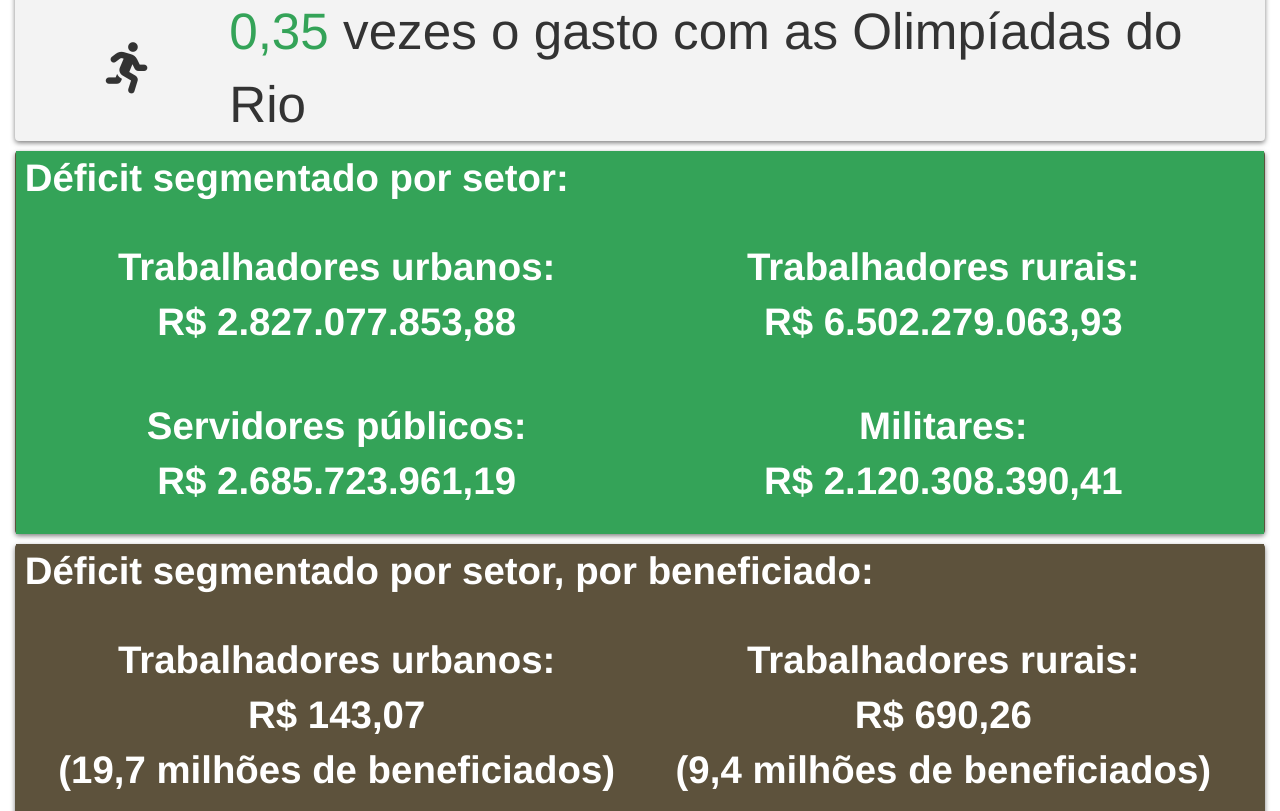
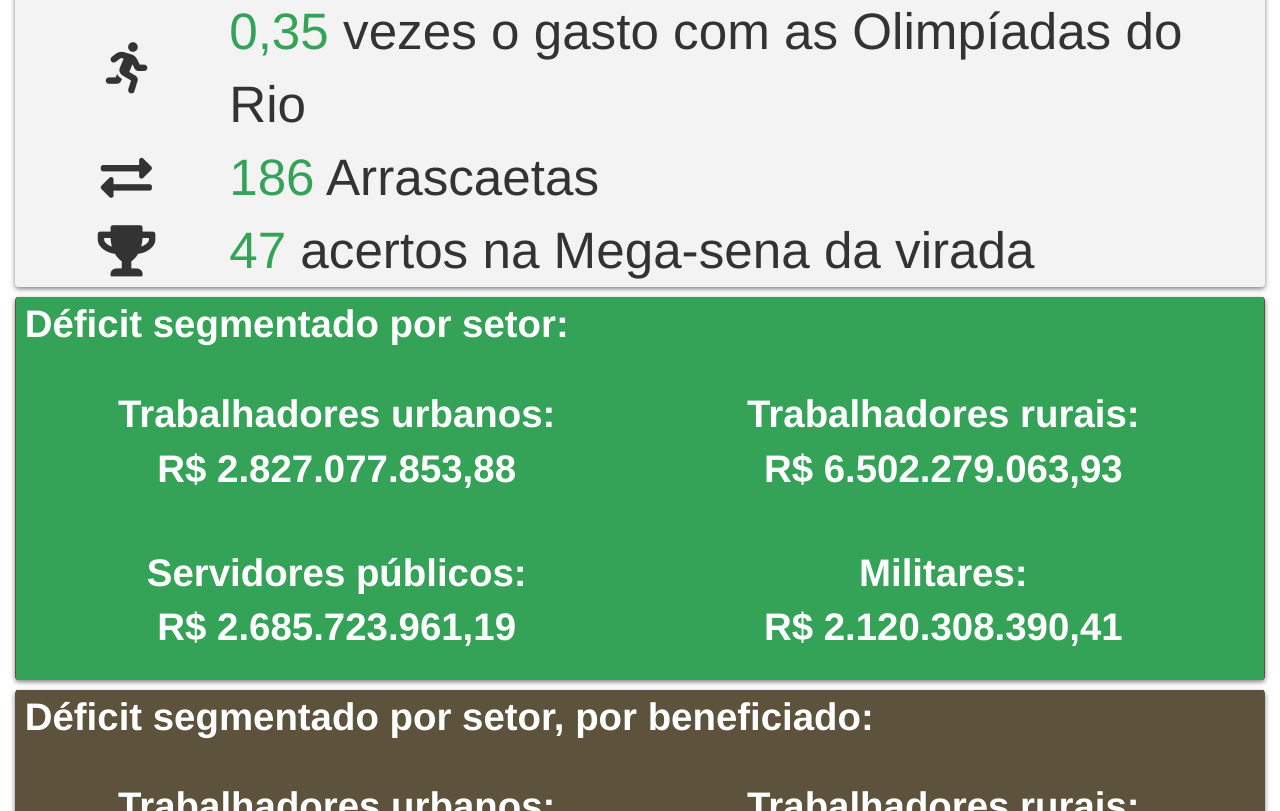
Before and after one commit to danielbm/danielbm.github.io, a plain HTML site: page index.html in a window 1280 px wide. Shown: the part 1829-2640 px from the top of the page. Drawn offline with nearby package versions, Linux system fonts and the light colour scheme; a script that the page names is missing.

Commit message:
Update index.html

```diff
--- a/index.html
+++ b/index.html
@@ -78,6 +78,8 @@
                 document.getElementById('metro').innerHTML = formatMoney((cur_deficit/1000000000).toFixed(2),0);
                 document.getElementById('copa').innerHTML = formatMoney((cur_deficit/25500000000).toFixed(2));
                 document.getElementById('olimpiadas').innerHTML = formatMoney((cur_deficit/40000000000).toFixed(2));
+                document.getElementById('arrascaeta').innerHTML = formatMoney((cur_deficit/76000000).toFixed(2),0);
+                document.getElementById('megasena').innerHTML = formatMoney((cur_deficit/302500000).toFixed(2),0);
 
                 var t = setTimeout(startTime, 1000);
             }
@@ -280,6 +282,18 @@
                                         <span id="olimpiadas"></span> vezes o gasto com as Olimpíadas do Rio
                                     </div>
                                 </div>
+                                <div class="equip-item">
+                                    <i class="fas fa-exchange-alt"></i>
+                                    <div class="equip-text">
+                                        <span id="arrascaeta"></span> Arrascaetas
+                                    </div>
+                                </div>
+                                <div class="equip-item">
+                                    <i class="fas fa-trophy"></i>
+                                    <div class="equip-text">
+                                        <span id="megasena"></span> acertos na Mega-sena da virada
+                                    </div>
+                                </div>
                             </div>
                         </div>
                     </div>
@@ -363,6 +377,8 @@
                             <li><a href="https://portogente.com.br/noticias/dia-a-dia/87157-qual-e-o-custo-dos-metros">https://portogente.com.br/noticias/dia-a-dia/87157-qual-e-o-custo-dos-metros</a></li>
                             <li><a href="http://agenciabrasil.ebc.com.br/geral/noticia/2014-12/tcu-contabiliza-r-255-bilhoes-de-gastos-com-copa-do-mundo">http://agenciabrasil.ebc.com.br/geral/noticia/2014-12/tcu-contabiliza-r-255-bilhoes-de-gastos-com-copa-do-mundo</a></li>
                             <li><a href="https://globoesporte.globo.com/olimpiadas/noticia/custo-dos-jogos-olimpicos-do-rio-e-atualizado-e-chega-a-r-41-bilhoes.ghtml">https://globoesporte.globo.com/olimpiadas/noticia/custo-dos-jogos-olimpicos-do-rio-e-atualizado-e-chega-a-r-41-bilhoes.ghtml</a></li>
+                            <li><a href="https://globoesporte.globo.com/futebol/times/cruzeiro/noticia/alem-de-recorde-no-mercado-brasileiro-venda-de-arrascaeta-e-a-maior-da-historia-do-cruzeiro.ghtml">https://globoesporte.globo.com/futebol/times/cruzeiro/noticia/alem-de-recorde-no-mercado-brasileiro-venda-de-arrascaeta-e-a-maior-da-historia-do-cruzeiro.ghtml</a></li>
+                            <li><a href="https://g1.globo.com/loterias/ao-vivo/sorteio-mega-sena-da-virada-2018.ghtml">https://g1.globo.com/loterias/ao-vivo/sorteio-mega-sena-da-virada-2018.ghtml</a></li>
                         </ol>
                     </div>
                 </div>
```
